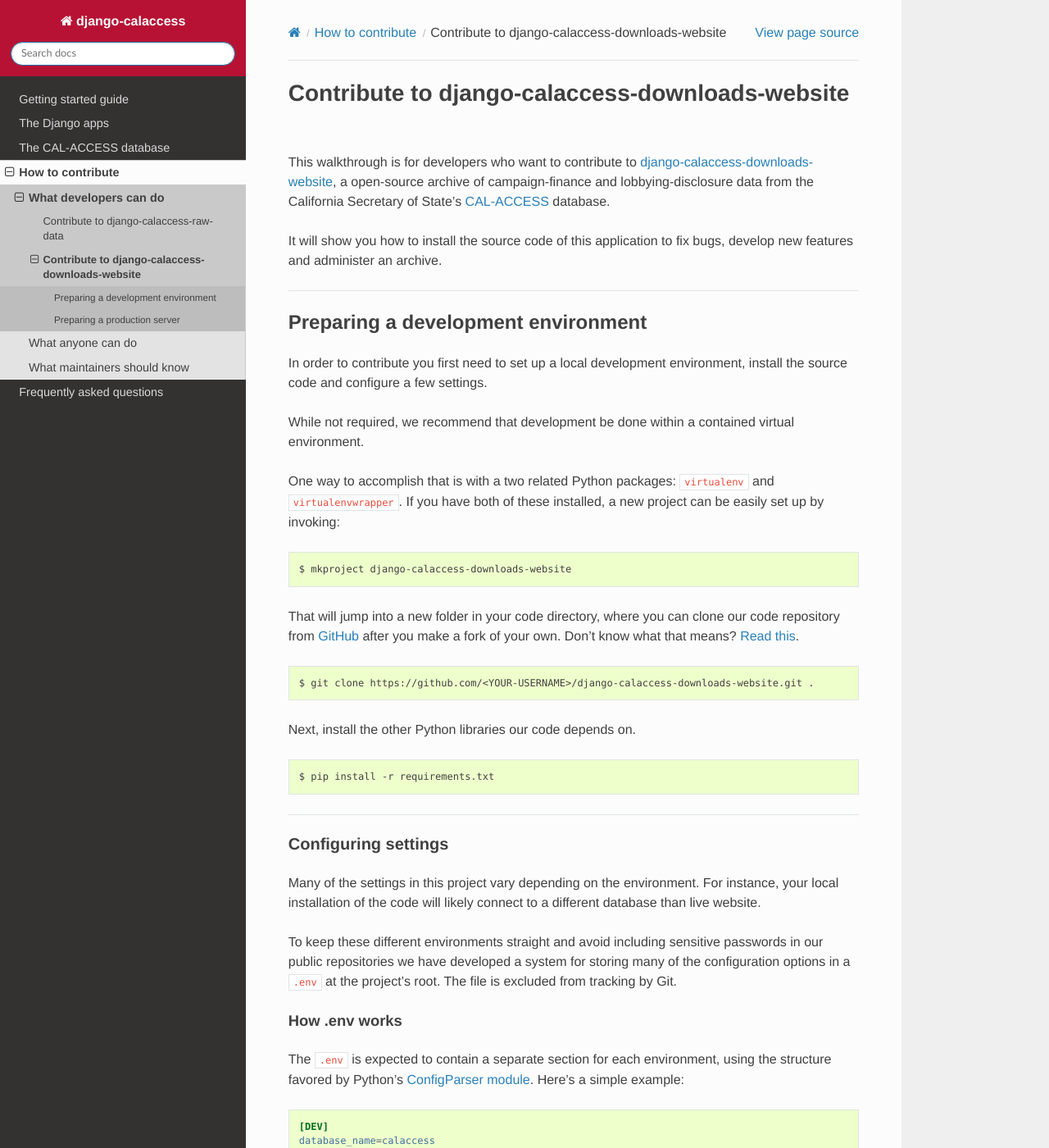
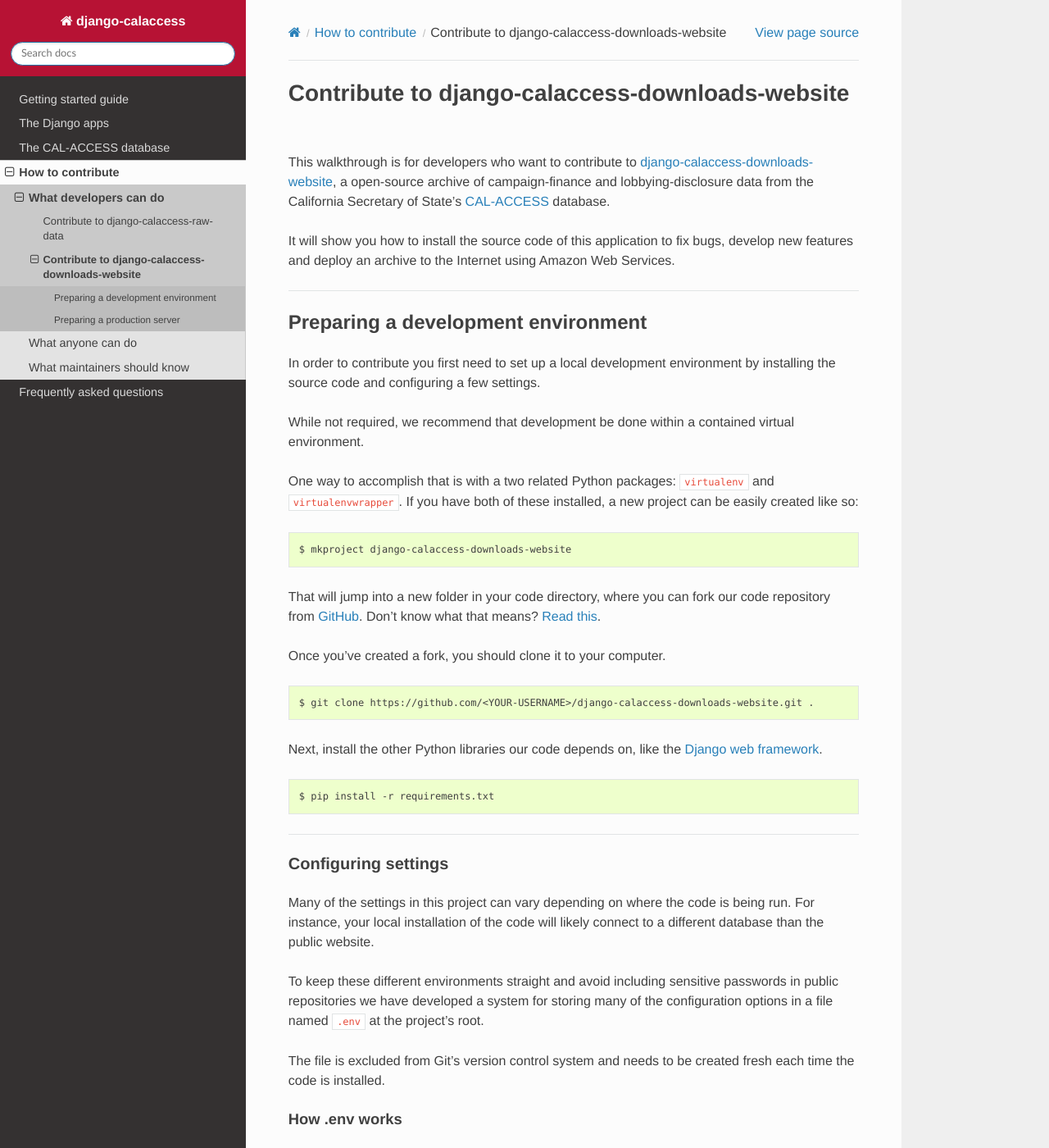
Before and after one commit to palewire/django-calaccess-technical-documentation, a Sphinx documentation site: the page built from docs/contribute/calaccess_website.rst, in a window 1280 px wide and 1400 px high. Shown: the whole window at 82% size. Built offline with Sphinx 7.4.7 and the Read the Docs theme 2.0.0, drawn with Linux system fonts in a browser that asks for light colours; some of the changed text lies outside the part shown.

Commit message:
Filled in a little more

```diff
--- a/docs/contribute/calaccess_website.rst
+++ b/docs/contribute/calaccess_website.rst
@@ -4,7 +4,8 @@ Contribute to django-calaccess-downloads-website
 This walkthrough is for developers who want to contribute to :doc:`/apps/calaccess_downloads_site`, a open-source archive of
 campaign-finance and lobbying-disclosure data from the California Secretary of State's :doc:`CAL-ACCESS </calaccess>` database.
 
-It will show you how to install the source code of this application to fix bugs, develop new features and administer an archive.
+It will show you how to install the source code of this application to fix bugs, develop new features and deploy an archive to the Internet
+using Amazon Web Services.
 
 ---------------
 
@@ -12,25 +13,27 @@ It will show you how to install the source code of this application to fix bugs,
 Preparing a development environment
 -----------------------------------
 
-In order to contribute you first need to set up a local development environment, install the source code and configure a few settings.
+In order to contribute you first need to set up a local development environment by installing the source code and configuring a few settings.
 
 While not required, we recommend that development be done within a contained virtual environment.
 
-One way to accomplish that is with a two related Python packages: ``virtualenv`` and ``virtualenvwrapper``. If you have both of these installed, a new project can be easily set up by invoking:
+One way to accomplish that is with a two related Python packages: ``virtualenv`` and ``virtualenvwrapper``. If you have
+both of these installed, a new project can be easily created like so:
 
 .. code-block:: bash
 
     $ mkproject django-calaccess-downloads-website
 
-That will jump into a new folder in your code directory, where you can clone our
-code repository from `GitHub <https://github.com/california-civic-data-coalition/django-calaccess-downloads-website>`_
-after you make a fork of your own. Don't know what that means? `Read this <https://guides.github.com/activities/forking/>`_.
+That will jump into a new folder in your code directory, where you can fork our
+code repository from `GitHub <https://github.com/california-civic-data-coalition/django-calaccess-downloads-website>`_. Don't know what that means? `Read this <https://guides.github.com/activities/forking/>`_.
+
+Once you've created a fork, you should clone it to your computer.
 
 .. code-block:: bash
 
     $ git clone https://github.com/<YOUR-USERNAME>/django-calaccess-downloads-website.git .
 
-Next, install the other Python libraries our code depends on.
+Next, install the other Python libraries our code depends on, like the `Django web framework <https://www.djangoproject.com/>`_.
 
 .. code-block:: bash
 
@@ -42,16 +45,18 @@ Next, install the other Python libraries our code depends on.
 Configuring settings
 --------------------
 
-Many of the settings in this project vary depending on the environment. For instance, your local installation of the code will
-likely connect to a different database than live website.
+Many of the settings in this project can vary depending on where the code is being run. For instance, your local installation of the code will
+likely connect to a different database than the public website.
 
-To keep these different environments straight and avoid including sensitive passwords in our public repositories we have developed
-a system for storing many of the configuration options in a ``.env`` at the project's root. The file is excluded from tracking by Git.
+To keep these different environments straight and avoid including sensitive passwords in public repositories we have developed
+a system for storing many of the configuration options in a file named ``.env`` at the project's root.
+
+The file is excluded from Git's version control system and needs to be created fresh each time the code is installed.
 
 How .env works
 ~~~~~~~~~~~~~~
 
-The ``.env`` is expected to contain a separate section for each environment, using the structure favored by Python's `ConfigParser module <https://docs.python.org/2/library/configparser.html>`_. Here's a simple example:
+The ``.env`` file is expected to contain a separate section for each environment, using the structure favored by Python's `ConfigParser module <https://docs.python.org/2/library/configparser.html>`_. Here's a simple example:
 
 .. code-block:: ini
 
@@ -64,23 +69,24 @@ The ``.env`` is expected to contain a separate section for each environment, usi
     mysecretpassword=hotpockets
 
 
-By default, the source code will draw settings from a section name ``DEV``. To configure it to use ``PROD`` or any other set of variables,
-set the ``CALACCESS_WEBSITE_ENV`` environment variable.
+By default, the source code will draw settings from a section name ``DEV``. To configure it to use a different set of variables
+(like the``PROD`` section above), you must set the ``CALACCESS_WEBSITE_ENV`` environment variable.
 
 .. code-block:: bash
 
     $ export CALACCESS_WEBSITE_ENV=PROD
 
 If you are using virtualenv and virtualenvwrapper, you could add the above line of code to ``$VIRTUAL_ENV/bin/postactivate`` so that
-whenever you start the project's virtual environment, this variable will be exported automatically whenever you use ``workon`` to
-begin work.
+whenever you start the project's virtual environment, the variable will be exported automatically.
 
-You might also also add this line to your ``$VIRTUAL_ENV/bin/postdeactivate`` script in order to remove the variable
-whenever you deactivate the virtual environment:
+.. note::
 
-.. code-block:: bash
+    You could also add the following line to your ``$VIRTUAL_ENV/bin/postdeactivate`` script to clear the variable
+    whenever you deactivate the virtual environment:
 
-    $ unset CALACCESS_WEBSITE_ENV
+    .. code-block:: bash
+
+        $ unset CALACCESS_WEBSITE_ENV
 
 ---------------
 
@@ -116,9 +122,13 @@ Create the database the PostgreSQL way.
 Creating an archive on Amazon S3
 ~~~~~~~~~~~~~~~~~~~~~~~~~~~~~~~~
 
-Even a development project needs that will run only on your computer needs an account with Amazon Web Services to
-store archived files in its S3 file service. If you don't already have an AWS account, `make one now <https://aws.amazon.com/>`_. `Request <http://docs.aws.amazon.com/AWSSimpleQueueService/latest/SQSGettingStartedGuide/AWSCredentials.html>`_ a
-key pair that lets you access its services via Python. Then create a new `S3 "bucket" <http://docs.aws.amazon.com/AmazonS3/latest/gsg/CreatingABucket.html>`_
+Even a development project that will run only on your computer needs an account with Amazon Web Services to
+store archived files in its S3 file service.
+
+If you don't already have an AWS account, `make one now <https://aws.amazon.com/>`_ and `request <http://docs.aws.amazon.com/AWSSimpleQueueService/latest/SQSGettingStartedGuide/AWSCredentials.html>`_ a
+key pair that lets you access its services via Python.
+
+Then create a new `S3 "bucket" <http://docs.aws.amazon.com/AmazonS3/latest/gsg/CreatingABucket.html>`_
 to store files archived by this project.
 
 ---------------
@@ -127,14 +137,14 @@ to store files archived by this project.
 Filling in .env for the first time
 ~~~~~~~~~~~~~~~~~~~~~~~~~~~~~~~~~~
 
-The current ``CALACCESS_WEBSITE_ENV`` can be configure in ``.env`` by running a `Fabric <http://www.fabfile.org/>`_ task that will ask you to provide a value for all
+The development environment can be created in the ``.env`` file by running a `Fabric <http://www.fabfile.org/>`_ task that will ask you to provide a value for all
 of this project's mandatory settings.
 
 .. code-block:: bash
 
     $ fab createconfig
 
-You will prompted to provide the project's full array of settings, though some of them are only necessary when deploying the code
+You will prompted to provide the project's full list of settings, though some of them are only necessary when deploying the code
 and site with Amazon Web Services.
 
 ======================= ======================= =================================================================================================
```
Also changed, not shown: other parts of docs/contribute/calaccess_website.rst (+1 -1 lines).
